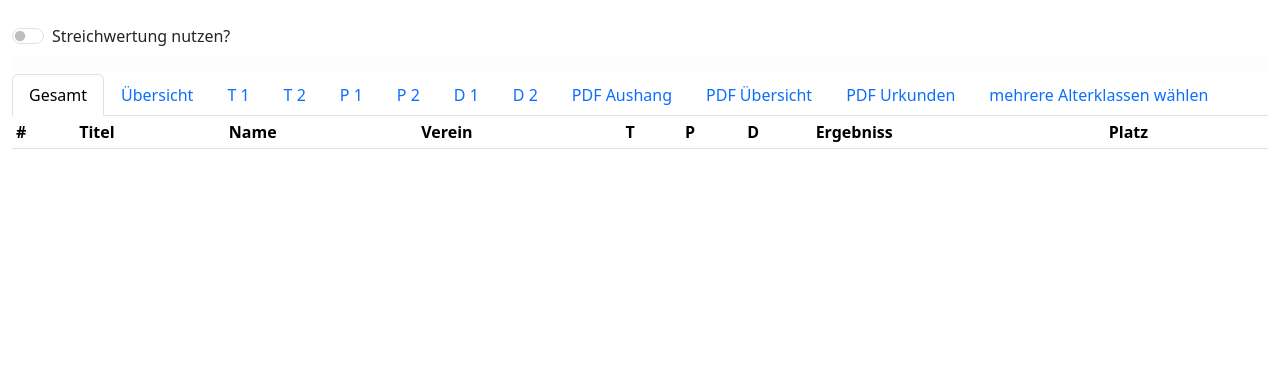
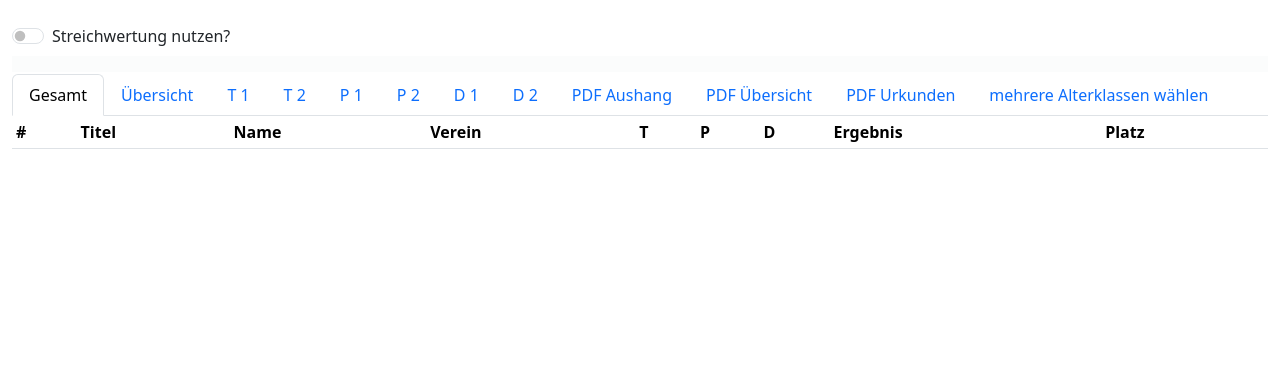
Before and after one commit to schubi220/artistic-freestyle, a Django app: template artistic/templates/artistic/rate.html in a window 1280 px wide. Shown: the part 40-420 px from the top of the page. Run offline with Django 4.2, Linux system fonts and the light colour scheme; the template is opened without the code that fills it, so the values that code supplies are empty; data comes from the database, SQL or seed files in the repository; some libraries are stand-ins or nearby versions.

Commit message:
Schreibfehler korrigiert

```diff
--- a/artistic/pdfview.py
+++ b/artistic/pdfview.py
@@ -12,7 +12,7 @@ import datetime
 
 def pdfresult(context):
     c = SimpleDocTemplate(str(settings.BASE_DIR) + '/tmp/pdfresult.pdf', pagesize=landscape(A3), rightMargin=56, leftMargin=56, topMargin=56, bottomMargin=56)
-    c.title = "Ergebniss "+context['competiton'].name
+    c.title = "Ergebnis "+context['competiton'].name
     pagecontext = []
     sample_style_sheet = getSampleStyleSheet()
     pagecontext.append(Paragraph(context['competiton'].name, sample_style_sheet['Heading1']))
@@ -148,7 +148,7 @@ def pdfnotice(context):
     row = ['Platz', 'Name', 'Verein', 'Titel']
     for jtype in 'TPD':
         row.append(jtype)
-    row.append('Ergebniss')
+    row.append('Ergebnis')
     data.append(row)
 
     for cnt in context['result']['full']['full']:
--- a/artistic/templates/artistic/input.html
+++ b/artistic/templates/artistic/input.html
@@ -48,7 +48,7 @@
             <th>Anzahl schwere Abstiege</th>
             <th>Anzahl der Fahrer</th>
           {% endif %}
-          <th colspan="2">Ergebniss</th>
+          <th colspan="2">Ergebnis</th>
         </tr>
       </thead>
       <tbody>
--- a/artistic/templates/artistic/rate.html
+++ b/artistic/templates/artistic/rate.html
@@ -55,7 +55,7 @@
             {% for jtype in judgetypes %}
               <th>{{ jtype }}</th>
             {% endfor %}
-            <th>Ergebniss</th>
+            <th>Ergebnis</th>
             <th>Platz</th>
           </tr>
         </thead>
@@ -175,7 +175,7 @@
             <th>Name</th>
             <th>Verein</th>
             <th>Titel</th>
-            <th>Ergebniss</th>
+            <th>Ergebnis</th>
             {% for judge in judges %}{% if judge.type == jtype %}
               <th colspan="2" style="border-left: thin solid #000;">{{ judge.possition }}</th>
               <th>1</th>
```
